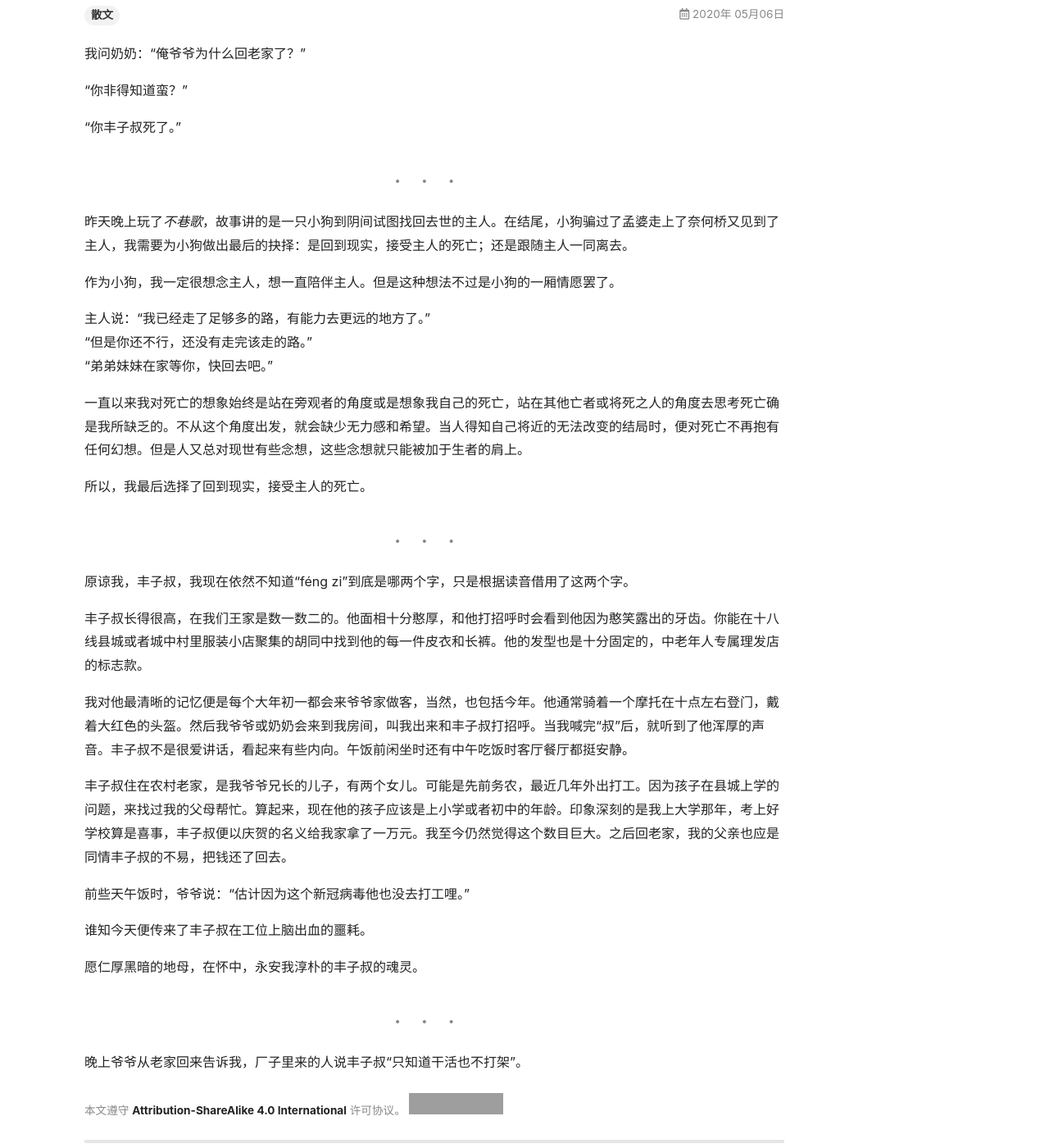
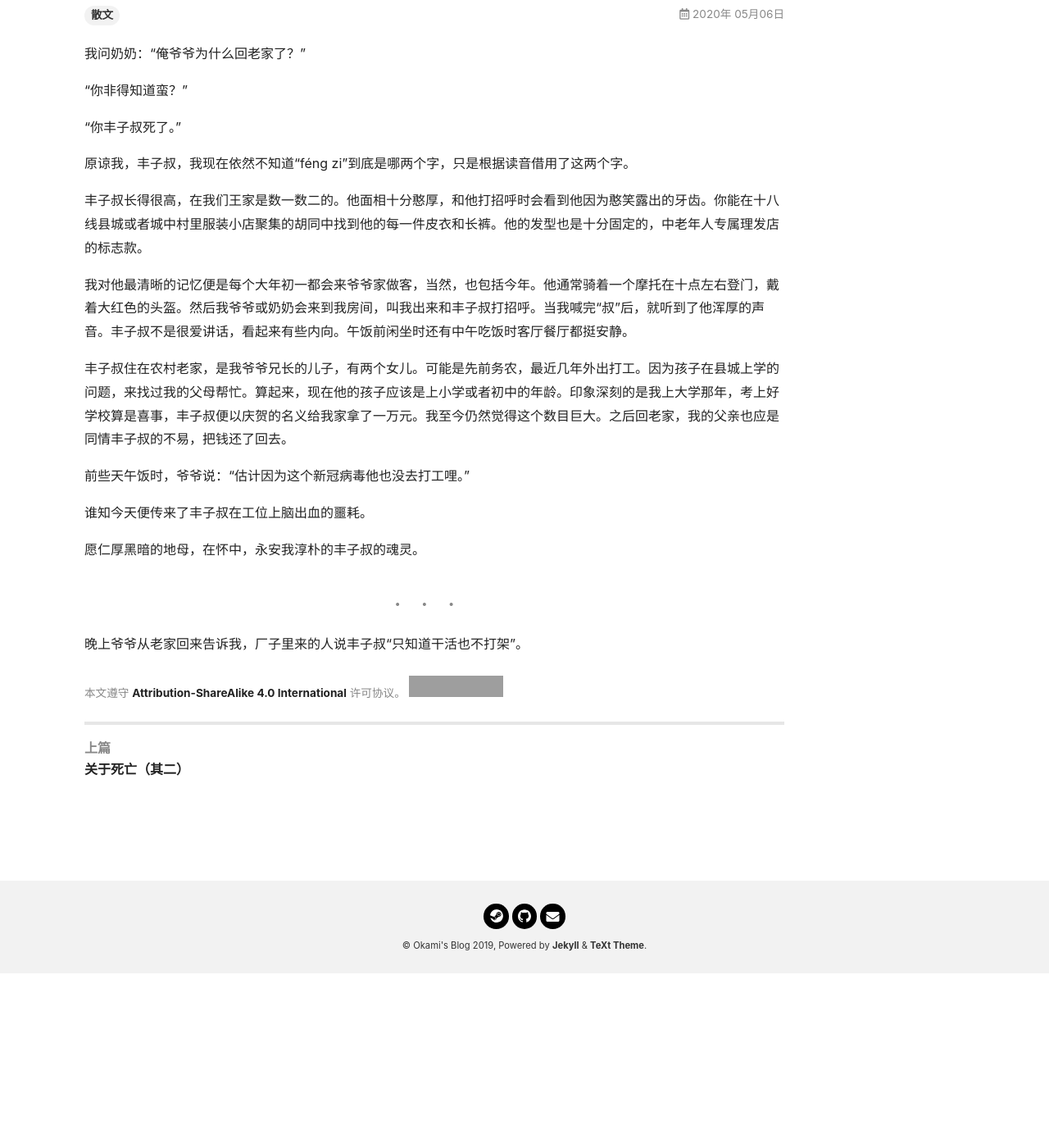
Before and after one commit to Timo4810/timo4810.github.io, a Jekyll site: the page built from _posts/2020-5-6-about-death.md, in a window 1280 px wide and 1400 px high, scrolled down 213 px. Shown: the whole window at 82% size. Built offline with Jekyll 4.4.1, drawn with Linux system fonts in a browser that asks for light colours; nearby versions of some CDN libraries; grey boxes are pictures that could not be loaded.

Commit message:
update about death series

```diff
--- a/_posts/2020-5-6-about-death.md
+++ b/_posts/2020-5-6-about-death.md
@@ -12,22 +12,6 @@ tag:
 “你丰子叔死了。”
 
 <!--more-->
-
----
-
-昨天晚上玩了*不巷歌*，故事讲的是一只小狗到阴间试图找回去世的主人。在结尾，小狗骗过了孟婆走上了奈何桥又见到了主人，我需要为小狗做出最后的抉择：是回到现实，接受主人的死亡；还是跟随主人一同离去。
-
-作为小狗，我一定很想念主人，想一直陪伴主人。但是这种想法不过是小狗的一厢情愿罢了。
-
-主人说：“我已经走了足够多的路，有能力去更远的地方了。”<br>
-“但是你还不行，还没有走完该走的路。”<br>
-“弟弟妹妹在家等你，快回去吧。”<br>
-
-一直以来我对死亡的想象始终是站在旁观者的角度或是想象我自己的死亡，站在其他亡者或将死之人的角度去思考死亡确是我所缺乏的。不从这个角度出发，就会缺少无力感和希望。当人得知自己将近的无法改变的结局时，便对死亡不再抱有任何幻想。但是人又总对现世有些念想，这些念想就只能被加于生者的肩上。
-
-所以，我最后选择了回到现实，接受主人的死亡。
-
----
 
 原谅我，丰子叔，我现在依然不知道“féng zi”到底是哪两个字，只是根据读音借用了这两个字。
 
```
Also changed, not shown: _posts/2020-5-6-about-death-2.md (added, +22 -0 lines).
